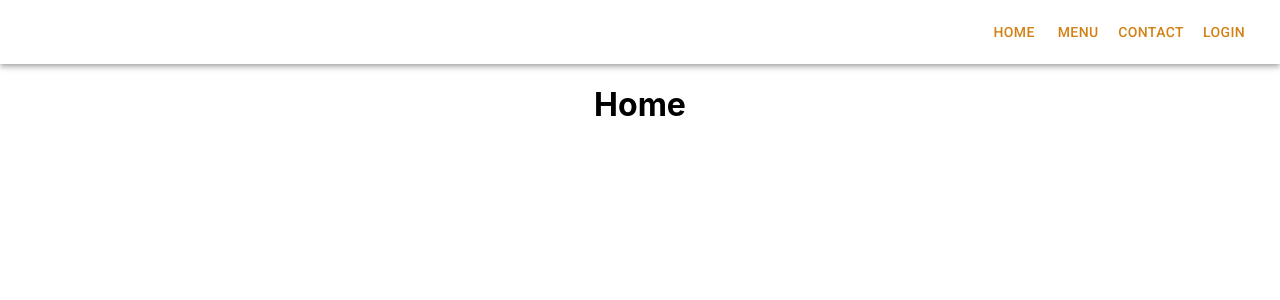
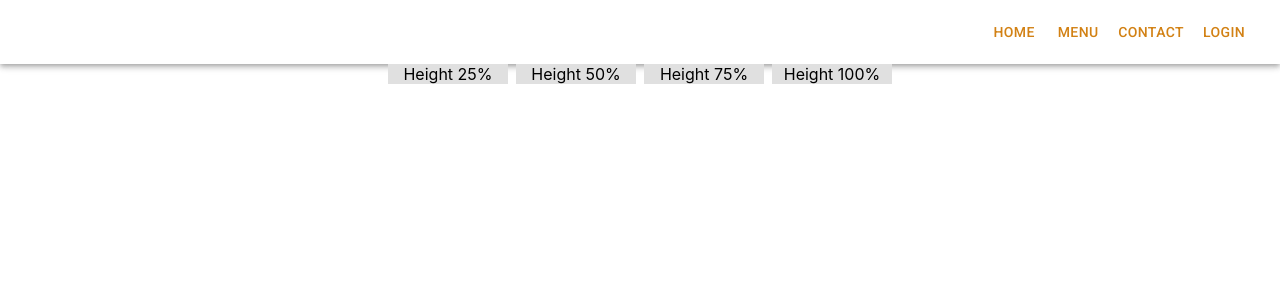
Before and after one commit to mikeequinto/React_Restaurant_Project, a React (Create React App) app: page / in a window 1280 px wide. Shown: the top 300 px of the page. Built offline with nearby package versions, Linux system fonts and the light colour scheme; no server answers.

Commit message:
restructure de ratings firestore

```diff
--- a/src/Components/HomeComponent.js
+++ b/src/Components/HomeComponent.js
@@ -1,12 +1,35 @@
 import React, { useContext } from 'react';
 
+import { makeStyles } from '@material-ui/core/styles';
+import Box from '@material-ui/core/Box';
+import { sizing } from '@material-ui/system';
 
+const useStyles = makeStyles(theme => ({
+  root: {
+    '& > *': {
+      margin: theme.spacing(1),
+    },
+  },
+}));
 
 export default function HomeComponent() {
 
   return (
     <div>
-      <h1>Home</h1>
+    <Box height="100%" width="100%">
+       <Box height="25%" bgcolor="grey.300" mx={0.5} width={120} display="inline-block">
+        Height 25%
+       </Box>
+       <Box height="50%" bgcolor="grey.300" mx={0.5} width={120} display="inline-block">
+        Height 50%
+       </Box>
+       <Box height="75%" bgcolor="grey.300" mx={0.5} width={120} display="inline-block">
+        Height 75%
+       </Box>
+       <Box height="100%" bgcolor="grey.300" mx={0.5} width={120} display="inline-block">
+        Height 100%
+       </Box>
+    </Box>
     </div>
   );
 }
```
